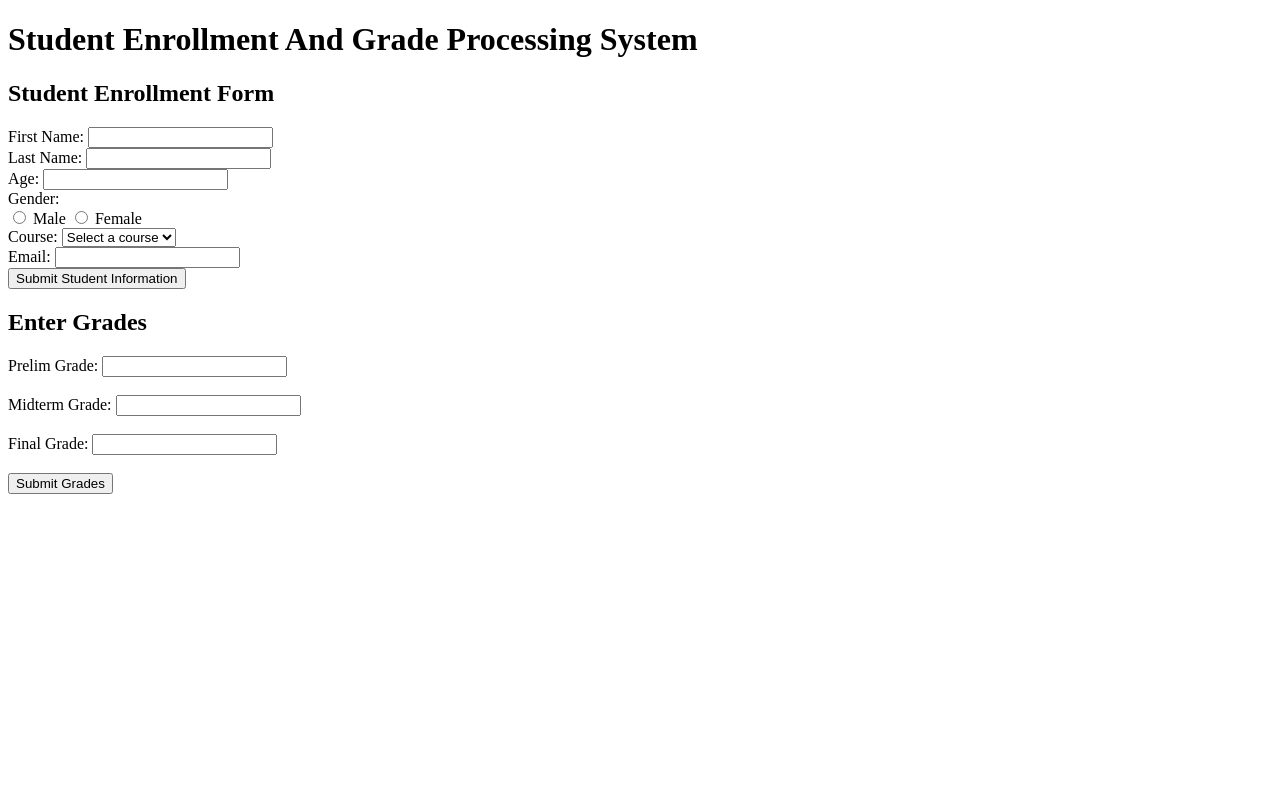
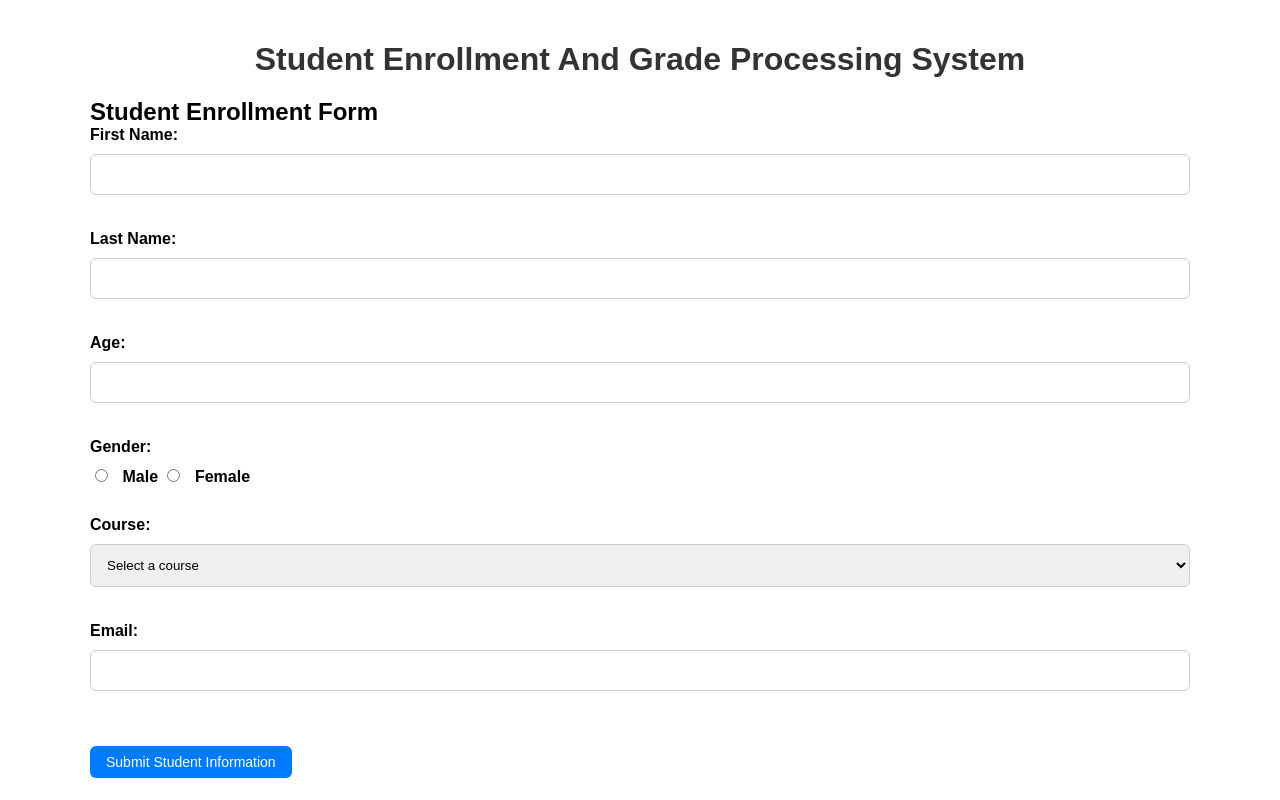
Before and after one commit to gabrielmcanlas/prelims-canlas, a PHP site: page / in a window 1280 px wide. Run offline with PHP 8.4, Linux system fonts and the light colour scheme.

Commit message:
done/adding-styling

```diff
--- a/index.php
+++ b/index.php
@@ -6,6 +6,76 @@
     <title>Enrollment form</title>
 </head>
 <body>
+<style>
+    body {
+      font-family: Arial, sans-serif;
+      margin: 0;
+      padding: 20px;
+      background-color: #fff;
+    }
+
+    h1 {
+      text-align: center;
+      color: #333;
+      margin-bottom: 20px;
+    }
+
+    h2 {
+      max-width: 1100px;
+      margin: 0 auto;
+    }
+
+    form {
+      max-width: 1100px;
+      margin: 0 auto;
+    }
+
+    label {
+      display: inline-block;
+      margin-bottom: 10px;
+      font-weight: bold;
+    }
+
+    input[type="text"], input[type="email"], input[type="number"], select {
+      width: 100%;
+      padding: 12px;
+      margin-bottom: 15px;
+      border: 1px solid #ccc;
+      border-radius: 6px;
+      box-sizing: border-box;
+    }
+
+    input[type="radio"] {
+      margin-right: 10px;
+    }
+
+    .form-row {
+      margin-bottom: 20px;
+    }
+
+    input[type="submit"] {
+      background-color: #007BFF;
+      color: white;
+      padding: 8px 16px;
+      border: none;
+      border-radius: 6px;
+      cursor: pointer;
+      width: auto;
+      margin-top: 20px;
+      display: inline-block;
+      font-size: 14px;
+    }
+
+    input[type="submit"]:hover {
+      background-color: #0056b3;
+    }
+
+    /* Hide the grade entry form initially */
+    #grade-form {
+      display: none;
+    }
+
+  </style>
 <h1>Student Enrollment And Grade Processing System</h1>
 
 <!-- Enrollment Form -->
```
